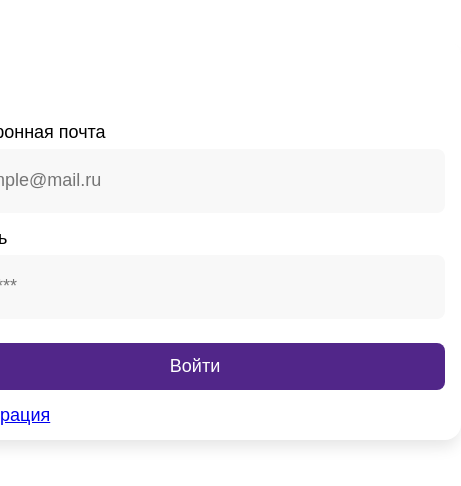
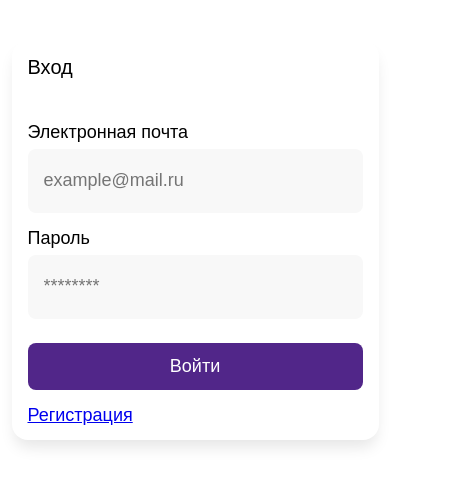
Before and after one commit to Hire-Hoffee/Antipoff-Test, a React (Vite) app: page /login in a window 390 px wide. Shown: the part 182-668 px from the top of the page, 461 px wide, since content can reach past the window. Built offline with nearby package versions, Linux system fonts and the light colour scheme.

Commit message:
adaptive interface for auth pages

```diff
--- a/src/styles/Registration.module.css
+++ b/src/styles/Registration.module.css
@@ -61,3 +61,9 @@
   text-align: center;
   font-size: 24px;
 }
+
+@media screen and (max-width: 570px) {
+  .modal {
+    width: 335px;
+  }
+}
```
